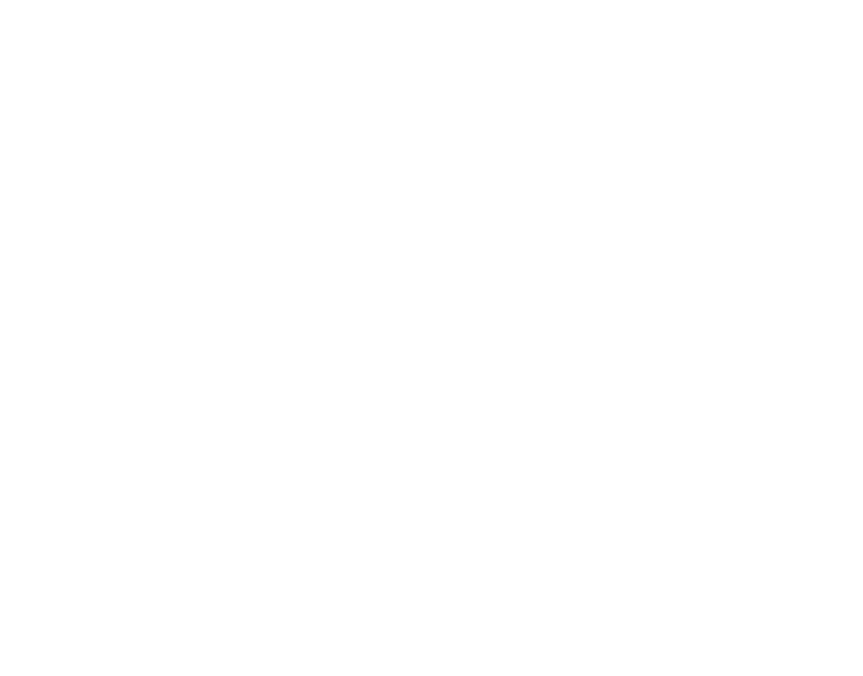
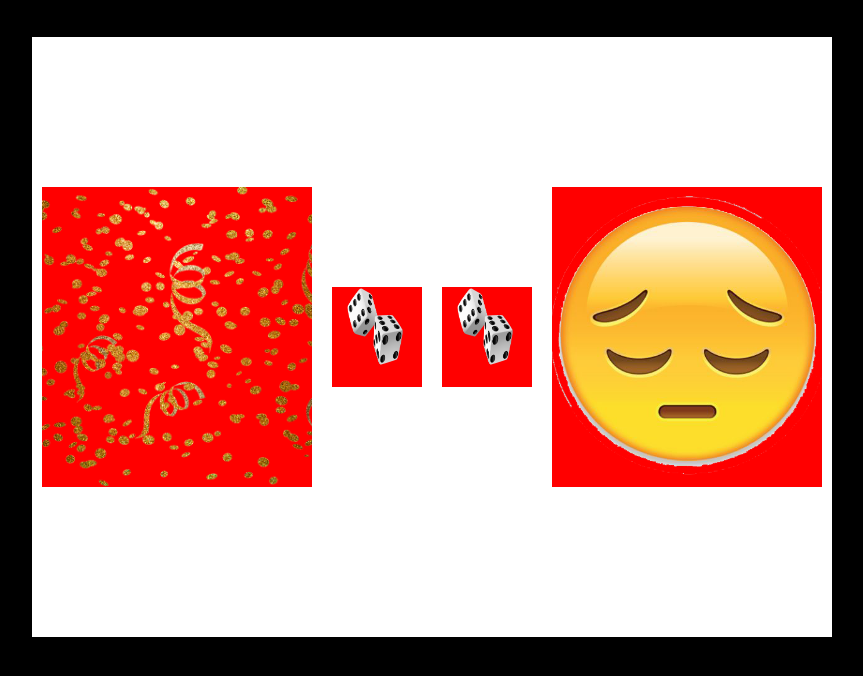
Before and after one commit to MariaAndreaGiardiello/js-mail-dadi, a plain HTML site: page Dadi/index.html in a window 1280 px wide. Shown: the whole page, without its empty margins (208-1071 px from the left). Drawn offline with Linux system fonts and the light colour scheme.

Commit message:
aggiunta struttura per stile

```diff
--- a/Dadi/css/style.css
+++ b/Dadi/css/style.css
@@ -1,5 +1,71 @@
+/*--------------------
+    RESET
+---------------------*/
 * {
     box-sizing: border-box;
     margin: 0;
     padding: 0;
 }
+
+/*--------------------
+    DEBUG
+---------------------*/
+body{
+    background-color: black;
+}
+
+/*--------------------
+    COMMON
+---------------------*/
+.container{
+    display: flex;
+    flex-direction: row;
+    width: 800px;
+    height: 600px;
+    margin: auto;
+    background-color: white;
+    justify-content: center;
+}
+
+.box{
+    background-color: red;
+    width: 300px;
+    height: 300px;
+    margin: auto 10px;
+}
+
+.box-small{
+    background-color: red;
+    width: 100px;
+    height: 100px;
+    margin: auto 10px;
+    text-align: center;
+}
+/*--------------------
+    MAIN
+---------------------*/
+.winner{
+    background-image: url(../img/coriandoli.png);
+    height: 300px;
+    background-position: center;
+    background-repeat: no-repeat;
+    background-size: cover;
+    font-size: 25px;
+    text-align: center;
+}
+
+.loser{
+    background-image: url(../img/sad\ emoji.png);
+    height: 300px;
+    background-position: center;
+    background-repeat: no-repeat;
+    background-size: cover;
+    font-size: 25px;
+    text-align: center;
+}
+
+.dadi{
+    width: 80px;
+    height: 80px;
+    margin: auto;
+}
--- a/Dadi/index.html
+++ b/Dadi/index.html
@@ -8,6 +8,21 @@
     <title>Dadi</title>
 </head>
 <body>
+    <header>
+        <h1>Quanto ti senti fortunato??</h1>
+    </header>
+    <main>
+        <div class="container">
+            <div class="box winner"></div>
+            <div class="box-small">
+                <img class="dadi" src="img/dadi.png" alt="">
+            </div>
+            <div class="box-small">
+                <img class="dadi" src="img/dadi.png" alt="">
+            </div>
+            <div class="box loser"></div>
+        </div>
+    </main>
     <script src="js/main.js"></script>
 </body>
 </html>
--- a/Dadi/js/main.js
+++ b/Dadi/js/main.js
@@ -19,5 +19,5 @@ if (user > computer) {
 } else if (user === computer) {
     alert("Stesso numero, riprova!!")
 } else if (user < computer) {
-    alert("Complimenti computer hai vinto!!")
+    alert("Complimenti hai vinto!!")
 }
```
Also changed, not shown: Dadi/img/coriandoli.png (added), Dadi/img/dadi.png (added), Dadi/img/sad emoji.png (added), 3 other files.
